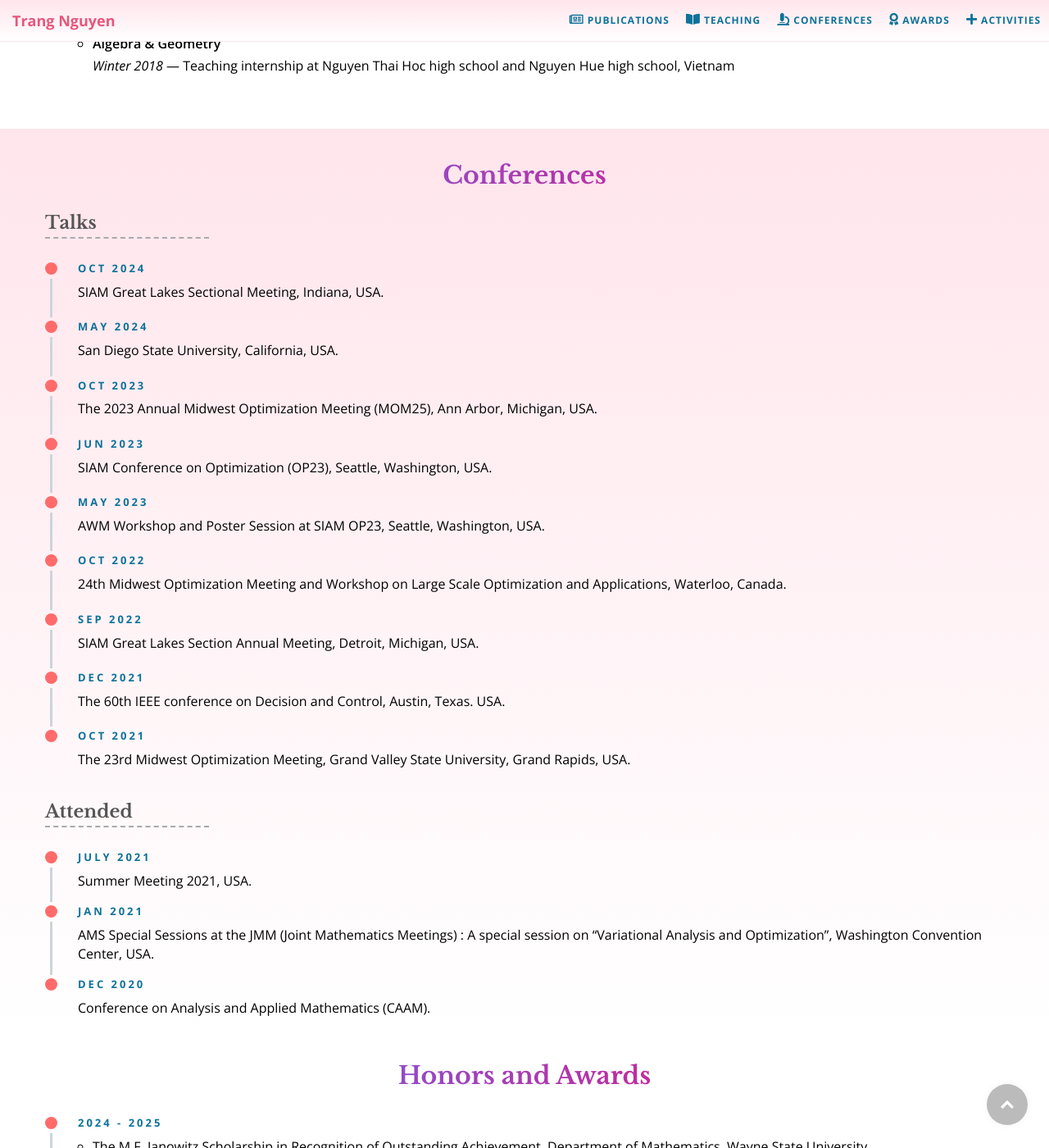
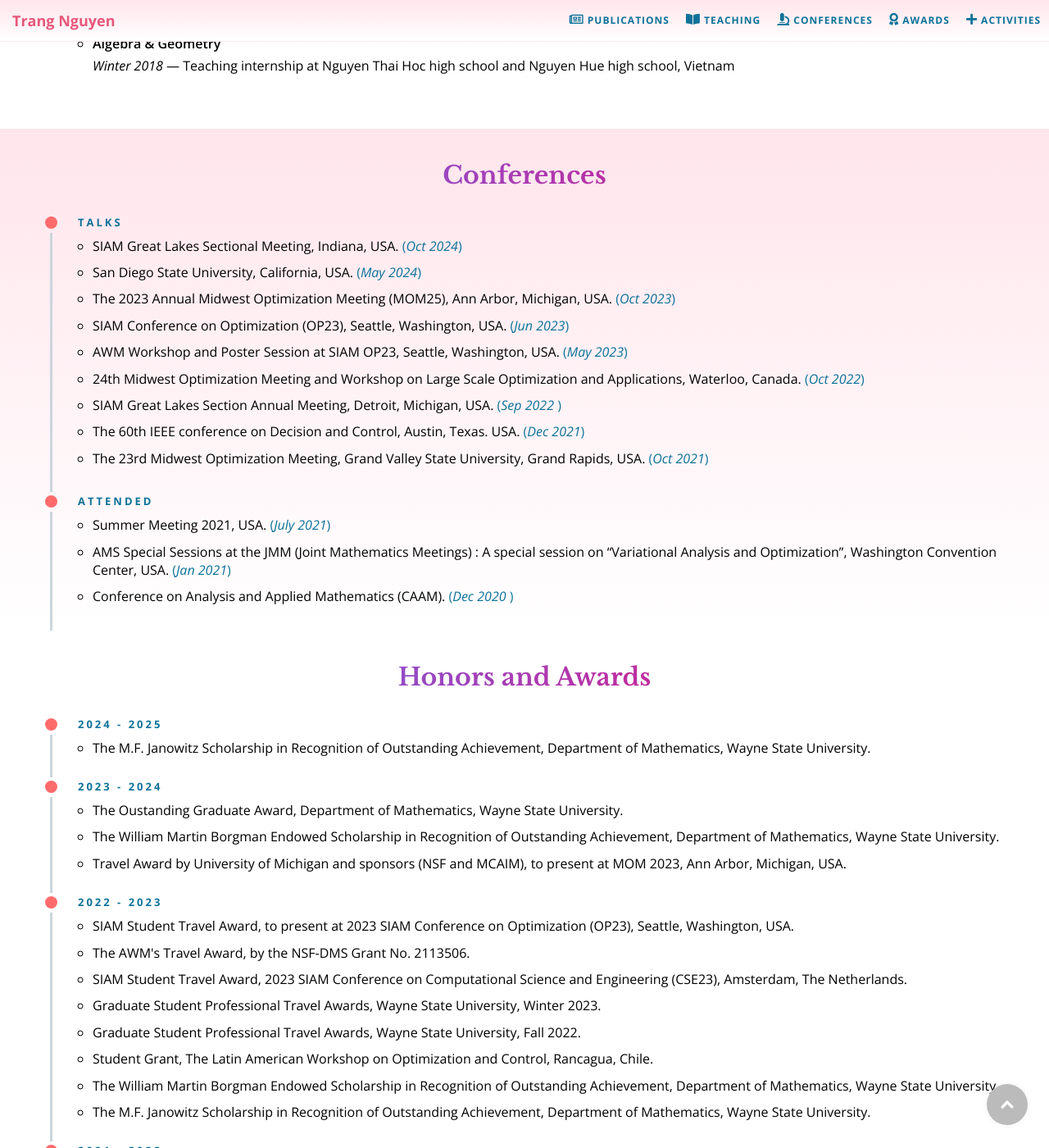
Before and after one commit to daitrangng/daitrangng.github.io, a Jekyll site: the page built from index.md, in a window 1280 px wide and 1400 px high, scrolled down 3704 px. Shown: the whole window at 82% size. Built offline with Jekyll 4.4.1, drawn with Linux system fonts in a browser that asks for light colours; formulas are drawn with MathJax 3.

Commit message:
change conferences

```diff
--- a/_includes/sections/sec-conferences.html
+++ b/_includes/sections/sec-conferences.html
@@ -6,30 +6,44 @@
 {% assign talks = include.source | where: "talk", true %}
 {% assign attendeds = include.source | where: "talk", false %}
 
-<h3 class="sub-section-title">Talks</h3>
+<!-- <h3 class="sub-section-title">Talks</h3> -->
 
-<ul class="timeline timeline-left timeline-narrow">
-  {% for obj in talks limit: include.limit %}
+<ul class="timeline timeline-left timeline-narrow teaching">
   <li class="timeline-item">
     <div class="timeline-info">
-      <span>{{ obj.date }}</span>
+      <span>Talks</span>
     </div>
     <div class="timeline-marker"></div>
     <div class="timeline-content">
-      {{ obj.act }}
-      {% if obj.more %}
-        <br />
-        <i class="Tmore T90" markdown="1">{{ obj.more }}</i>
-      {% endif %}
-      {% if obj.ref %}
-        <i class="Tmore T90"><a href="{{ obj.ref }}">Reference link.</a></i>
-      {% endif %}
+      <ul class="courses">
+      {% for obj in talks limit: include.limit %}
+        <li class="course-item">
+          <div class="course-name">{{ obj.act }} <span class="act-date">(<i>{{ obj.date }}</i>)</span></div>
+        </li>
+      {% endfor %}
+      </ul>
     </div>
   </li>
-  {% endfor %}
+
+  <li class="timeline-item">
+    <div class="timeline-info">
+      <span>Attended</span>
+    </div>
+    <div class="timeline-marker"></div>
+    <div class="timeline-content">
+      <ul class="courses">
+      {% for obj in attendeds limit: include.limit %}
+        <li class="course-item">
+          <div class="course-name">{{ obj.act }} <span class="act-date">(<i>{{ obj.date }}</i>)</span></div>
+        </li>
+      {% endfor %}
+      </ul>
+    </div>
+  </li>
+  <li></li>
 </ul>
 
-<h3 class="sub-section-title">Attended</h3>
+<!-- <h3 class="sub-section-title">Attended</h3>
 
 <ul class="timeline timeline-left">
   {% for obj in attendeds limit: include.limit %}
@@ -50,4 +64,4 @@
     </div>
   </li>
   {% endfor %}
-</ul>
+</ul> -->
--- a/css/custom.scss
+++ b/css/custom.scss
@@ -223,6 +223,11 @@ strong {
   }
 }
 
+.act-date {
+  // opacity: 0.8;
+  color: var(--text-dark);
+}
+
 .teaching {
   .timeline-content {
     ul {
```
